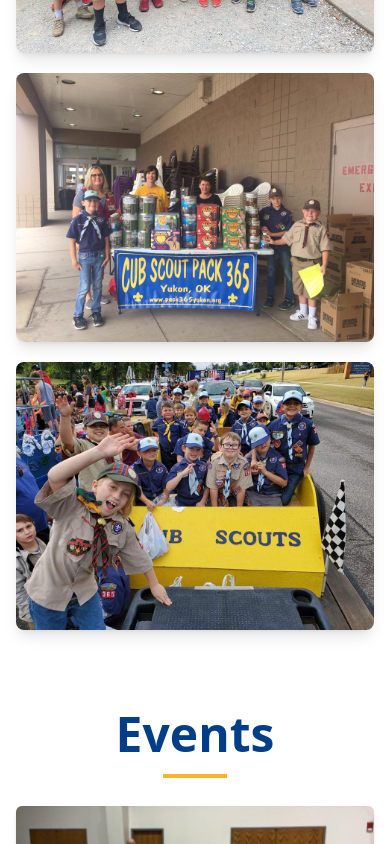
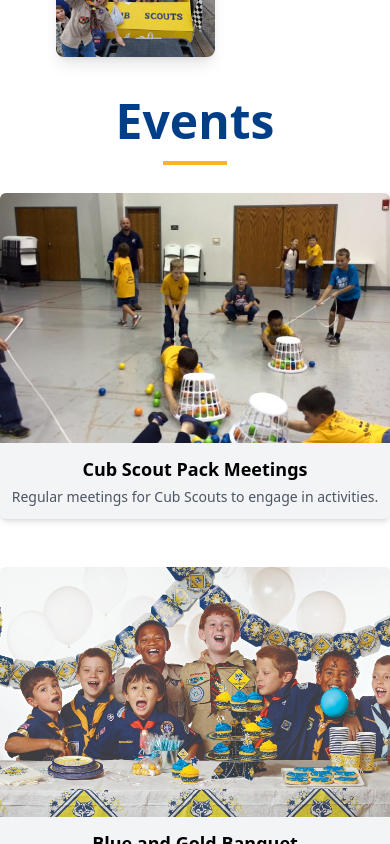
Before and after one commit to NICHOLEMCGREW/Pack365, a React (Vite) app: page / in a window 390 px wide. Shown: the part 1812-2656 px from the top of the page. Built offline with nearby package versions, Linux system fonts and the light colour scheme.

Commit message:
updating responsiveness

```diff
--- a/src/components/About.jsx
+++ b/src/components/About.jsx
@@ -11,18 +11,18 @@
         <div className="about-content pr-8 text-center max-w-screen-xl mx-auto md:mt-4 sm:mt-8 lg:mt-0">
           <h1 className="text-[#003f87] text-5xl font-semibold mb-4 sm:mt-8 md:mt-4">About Us</h1>
           <div className="line mb-7 w-16 border-t-4 border-[#ffb225] mx-auto"></div>
-          <p className="mx-auto max-w-[800px] text-gray m-5 mb-7">
-          Welcome to Cub Scout Pack 365! We are a passionate and dedicated community, striving to offer scouts unforgettable experiences that foster growth, learning, and, above all, fun. Our mission is to inspire young minds, instilling values of teamwork, leadership, and exploration. Join us on this exciting journey as we embark on adventures that will leave a lasting impact and create memories to treasure for a lifetime.
+          <p className="lg:ml-20 lg:mr-20 md:mx-auto max-w-[800px] text-center text-gray m-5 mb-7">
+            Welcome to Cub Scout Pack 365! We are a passionate and dedicated community, striving to offer scouts unforgettable experiences that foster growth, learning, and, above all, fun. Our mission is to inspire young minds, instilling values of teamwork, leadership, and exploration. Join us on this exciting journey as we embark on adventures that will leave a lasting impact and create memories to treasure for a lifetime.
           </p>
-          <ScrollLink to="contact" smooth="true" duration={500} className=" hover:text-[#ffb225] duration-500 cursor-pointer py-2 px-6 mt-2 text-[#003f87]  bg-[#ffb225] hover:bg-[#003f87] border border-[#ffb225] hover:border-[#ffb225] rounded-full font-semibold text-lg transition ease-in-out">
-              Learn More
-            </ScrollLink>
+          <ScrollLink to="contact" smooth="true" duration={500} className="hover:text-[#ffb225] duration-500 cursor-pointer py-2 px-6 mt-2 text-[#003f87]  bg-[#ffb225] hover:bg-[#003f87] border border-[#ffb225] hover:border-[#ffb225] rounded-full font-semibold text-lg transition ease-in-out">
+            Learn More
+          </ScrollLink>
         </div>
-        <div className="image-grid sm:grid-cols-1 md:grid-cols-1 lg:grid-cols-2 grid gap-5 lg:mr-40 mt-8">
-          <img src={zoo} alt="Zoo" className="w-[400px] lg:w-[800px] rounded-lg shadow-lg" />
-          <img src={hike} alt="hike" className="w-[400px] lg:w-[800px] rounded-lg shadow-lg" />
-          <img src={popcorn} alt="Popcorn" className="w-[400px] lg:w-[800px] rounded-lg shadow-lg" />
-          <img src={parade} alt="Parade" className="w-[400px] lg:w-[800px] rounded-lg shadow-lg" />
+        <div className="image-grid sm:grid-cols-1 md:grid-cols-1 lg:grid-cols-2 grid gap-5 lg:mr-10 ml-10 mt-8">
+          <img src={zoo} alt="Zoo" className="w-1/2 lg:w-[400px] rounded-lg shadow-lg" />
+          <img src={hike} alt="hike" className="w-1/2 lg:w-[400px] rounded-lg shadow-lg" />
+          <img src={popcorn} alt="Popcorn" className="w-1/2 lg:w-[400px] rounded-lg shadow-lg" />
+          <img src={parade} alt="Parade" className="w-1/2 lg:w-[400px] rounded-lg shadow-lg" />
         </div>
       </div>
     </section>
--- a/src/components/Contact.jsx
+++ b/src/components/Contact.jsx
@@ -1,14 +1,13 @@
 import { FaMapMarkerAlt, FaClock, FaEnvelope, FaPhoneAlt, FaFacebook } from 'react-icons/fa';
-
 
 const Contact = () => {
   return (
     <section id="contact" className="contact flex items-center justify-center mb-10">
-      <div className="contact-container flex flex-col md:flex-row items-center justify-around w-full max-w-screen-xl mx-auto">
+      <div className="contact-container flex flex-col md:flex-row items-center justify-center w-full max-w-screen-xl mx-auto">
         {/* Contact Information Section */}
         <div className="max-w-md w-full mx-auto p-6 bg-white border rounded-lg shadow-md mb-10 md:mr-8 md:mb-0">
           <h1 className="text-[#003f87] text-4xl font-semibold mb-4">Contact Us</h1>
-          <div className="line mb-7 w-16 border-t-4 border-[#ffb225]"></div>
+          <div className="line mb-7 w-16 border-t-4 border-[#ffb225] mx-auto"></div>
           <div className="flex flex-col space-y-4">
             <div className="flex items-center">
               <FaEnvelope className="mr-3 text-[#003f87]" />
@@ -26,9 +25,9 @@
         </div>
 
         {/* Join Us Section */}
-        <div className="mx-mobile max-w-md w-full mx-auto p-6 bg-white border rounded-lg shadow-md mb-10 md:ml-8 md:mb-0">
+        <div className="mx-auto mt-10 max-w-md w-full p-6 bg-white border rounded-lg shadow-md mb-10 md:ml-8 md:mb-0">
           <h1 className="text-[#003f87] text-4xl font-semibold mb-4">Join Us</h1>
-          <div className="line mb-7 w-16 border-t-4 border-[#ffb225]"></div>
+          <div className="line mb-7 w-16 border-t-4 border-[#ffb225] mx-auto"></div>
           <p className="text-gray-700 mb-4">
             <FaClock className="inline-block mr-2 text-[#003f87]" />
             <span className="font-semibold">Meeting Time:</span> Tuesdays at 7:00 PM
--- a/src/components/Events.jsx
+++ b/src/components/Events.jsx
@@ -2,13 +2,13 @@
 
 const Events = () => {
   return (
-    <section id="events" className="events events-content mx-mobile text-center min-h-screen m-20">
+    <section id="events" className="events events-content mt-10 mx-auto text-center min-h-screen lg:ml-10 lg:mr-10">
       <div className="title mb-6">
         <h1 className="text-[#003f87] text-5xl font-semibold mb-4 sm:mt-8 md:mt-4">Events</h1>
         <div className="line mb-7 w-16 border-t-4 border-[#ffb225] mx-auto"></div>
       </div>
 
-      <div className="grid grid-cols-1 sm:grid-cols-2 md:grid-cols-2 lg:grid-cols-3 gap-4">
+      <div className="grid grid-cols-1 sm:grid-cols-2 md:grid-cols-2 lg:grid-cols-3 gap-6">
         {YearlyEventsData.map((event, index) => (
           <EventCard event={event} key={index} />
         ))}
@@ -18,7 +18,7 @@
 };
 
 const EventCard = ({ event }) => (
-  <div className="event shadow-md rounded-md bg-gray-100">
+  <div className="event w-full max-w-[450px] shadow-md rounded-md bg-gray-100 mx-auto mb-6">
     <div className="flex flex-col justify-between h-full">
       <img
         src={event.image}
--- a/src/components/Footer.jsx
+++ b/src/components/Footer.jsx
@@ -4,7 +4,7 @@
 
 const Footer = () => {
   return (
-    <footer className="mx-mobile min-h-100px py-10 flex flex-col items-center justify-center border-t-2 border-[#ffb225] bg-[#003f87] text-center md:text-left">
+    <footer className="min-h-100px py-10 flex flex-col items-center justify-center border-t-2 border-[#ffb225] bg-[#003f87] text-center md:text-left">
       <ul className="flex items-center mb-4 mt-2 space-x-4">
         {/* Social Icons */}
         <li>
```
